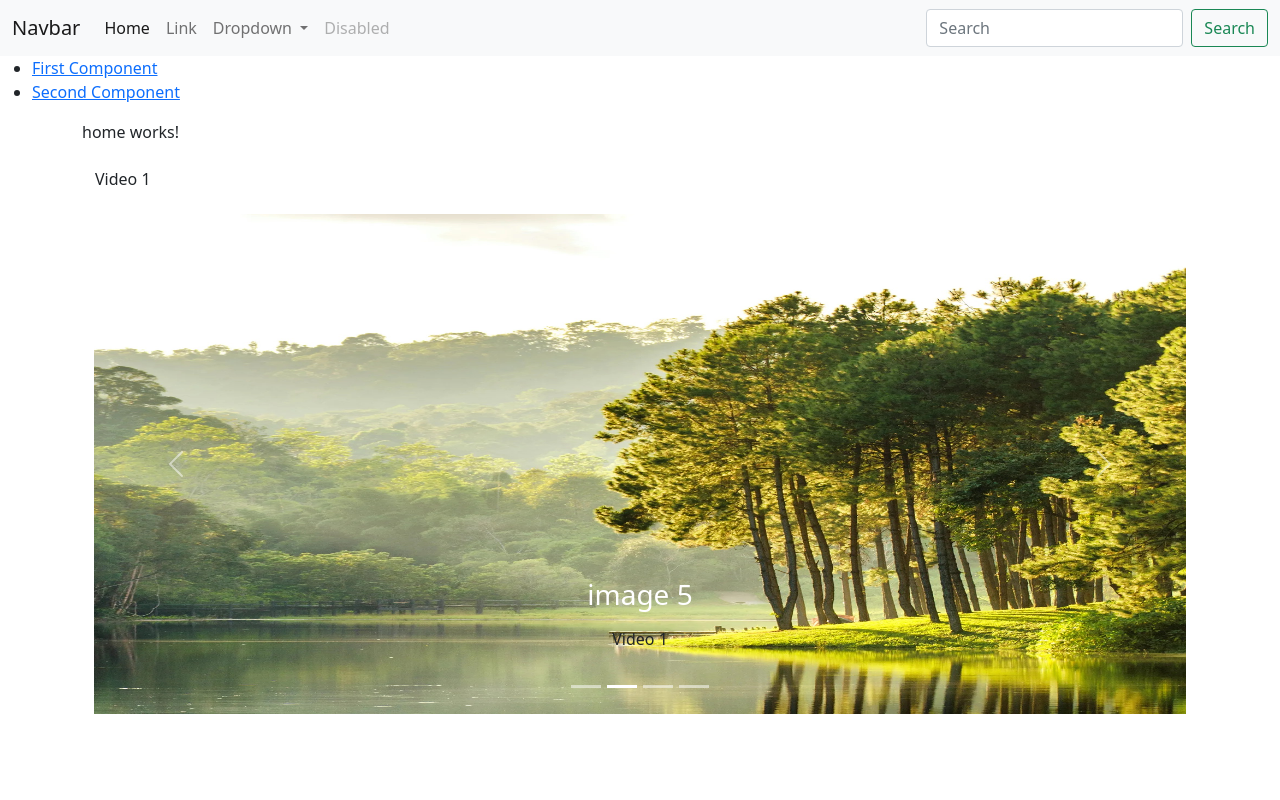
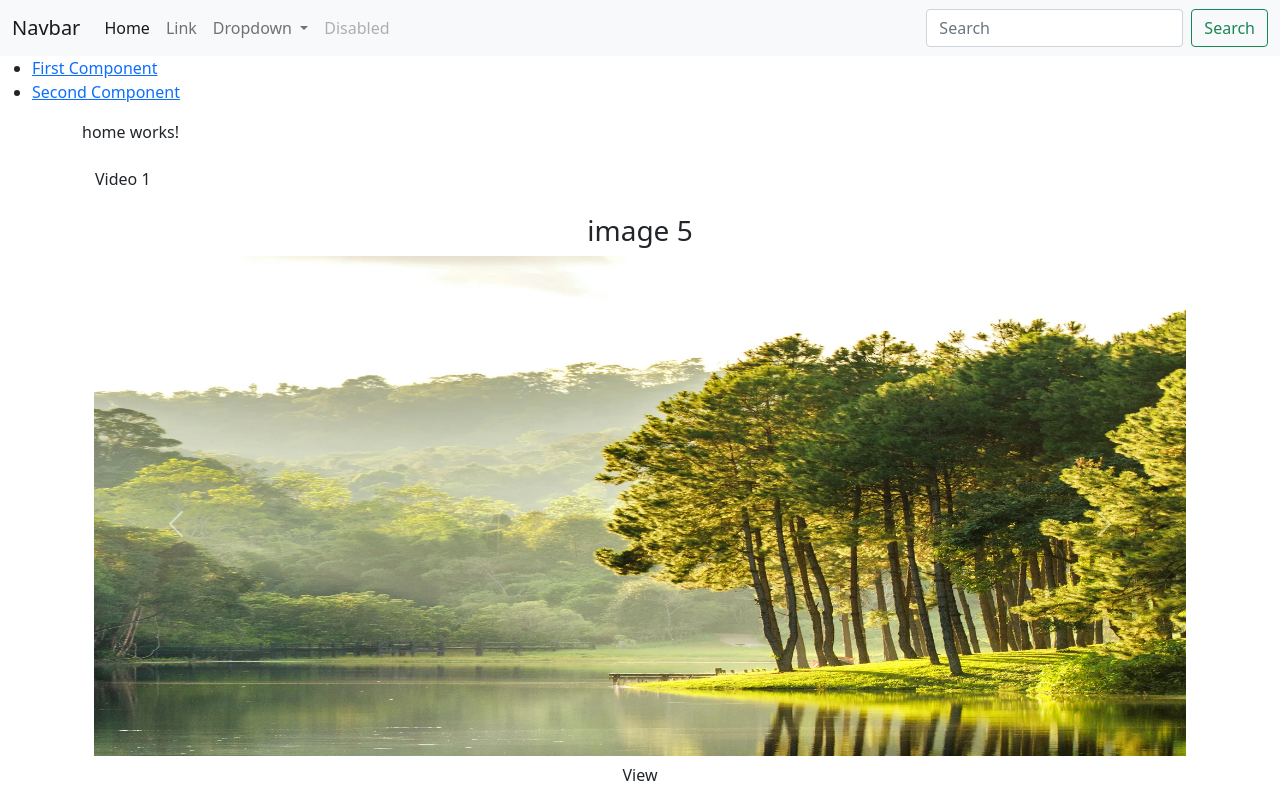
Before and after one commit to Arturo-Hdz/started-angular, an Angular app in the folder client/: page / in a window 1280 px wide. Shown: the top 800 px of the page. Built offline with nearby package versions, Linux system fonts and the light colour scheme.

Commit message:
Http $ Featured #16

```diff
--- a/client/src/app/home/home.component.html
+++ b/client/src/app/home/home.component.html
@@ -5,7 +5,19 @@
   <div class="container">
     <div class="row">
 <div class="col-sm-12">
+
+  <carousel class="text-center">
+
+    <slide *ngFor='let imageObj2 of homeImageList2'>
+      <h3>{{ imageObj2.name }}</h3>
+      <img class="img-main-carousel" [src]="imageObj2.image" alt="first slide" style="display: block; width: 100%;">
+      <p><a class="btn btn-default" href="{{ imageObj2.slug }}">View</a></p>
+      {{ imageObj2.image }}
+    </slide>
+  </carousel>
+
 <carousel class="text-center">
+
     <slide *ngFor='let imageObj of homeImageList'>
       <a class="" href="/videos/video-1" (click)='preventNormal($event, imageObj)'>
         <img class="img-main-carousel" [src]="imageObj.image" alt="first slide" style="display: block; width: 100%;">
--- a/client/src/app/home/home.component.ts
+++ b/client/src/app/home/home.component.ts
@@ -1,23 +1,46 @@
-import { Component, OnInit } from '@angular/core';
+import { Component, OnInit, OnDestroy } from '@angular/core';
 import { Router } from '@angular/router';
+import { HttpClient } from '@angular/common/http';
 
 @Component({
   selector: 'app-home',
   templateUrl: './home.component.html',
   styleUrls: ['./home.component.css']
 })
-export class HomeComponent implements OnInit {
+export class HomeComponent implements OnInit, OnDestroy {
   // prevented = false;
+  private req: any;
   homeImageList = [
     {image: "assets/images/nature/4.jpg", title:"image 4", link:'/videos/video-1'},
     {image: "assets/images/nature/5.jpg", title:"image 5", link:'/videos/video-1'},
     {image: "assets/images/nature/6.jpg", title:"image 6", link:'/videos/video-1'},
     {image: "assets/images/nature/4.jpg", title:"image 4", link:'/videos/video-1'}
-
   ]
-  constructor(private router:Router) { }
+  homeImageList2 = [
+    {image: "assets/images/nature/4.jpg", name:"image 4", slug:'/videos/video-1'},
+    {image: "assets/images/nature/5.jpg", name:"image 5", slug:'/videos/video-2'},
+    {image: "assets/images/nature/6.jpg", name:"image 6", slug:'/videos/video-3'},
+  ]
+  constructor(private router:Router,
+              private http:HttpClient) { }
 
   ngOnInit(): void {
+    this.req = this.http.get('assets/json/videos.json').subscribe(data=>{
+      console.log(data);
+
+      ((item: any)=>{
+        if (item.featured){
+          console.log(item)
+          this.homeImageList2.push(item);
+        }
+      })
+      // this.homeImageList2 = data as [];
+          })
+  }
+
+
+  ngOnDestroy(): void {
+    this.req.unsubscribe()
   }
 
   preventNormal(event:MouseEvent, image:any){
--- a/client/src/app/video-list/video-list.component.html
+++ b/client/src/app/video-list/video-list.component.html
@@ -16,16 +16,10 @@
 
         <div style="position: relative; height: 0; padding-bottom: 56%;" *ngIf='item.embed'>
             <!-- <iframe width="560" height="315" src="https://www.youtube.com/embed/VtHrTX_nTto" title="YouTube video player" frameborder="0" allow="accelerometer; autoplay; clipboard-write; encrypted-media; gyroscope; picture-in-picture" allowfullscreen></iframe> -->
-            <!-- <iframe [src]="getEmbedUrl(item)" width="560" height="315" title="YouTube video player" frameborder="0" allow="accelerometer; autoplay; clipboard-write; encrypted-media; gyroscope; picture-in-picture" allowfullscreen></iframe> -->
             <iframe [src]="getEmbedUrl(item)" width="560" height="315" title="YouTube video player" frameborder="0" allow="accelerometer; autoplay; clipboard-write; encrypted-media; gyroscope; picture-in-picture" allowfullscreen></iframe>
+
         </div>
 
     </div>
 
 <p>video-list works!</p>
-
-
-<h4>Resource URL:</h4>
-<p>Showing: {{dangerousVideoUrl}}</p>
-<p>Trusted:</p>
-<iframe class="e2e-iframe-trusted-src" width="640" height="390" [src]="videoUrl"></iframe>
--- a/client/src/assets/json/videos.json
+++ b/client/src/assets/json/videos.json
@@ -2,16 +2,21 @@
     {
       "name": "welcome2",
       "slug": "item-1",
-      "embed": "MM7v61MvHco"
+      "embed": "MM7v61MvHco",
+      "image": "assets/images/nature/4.jpg",
+      "featured": true
     },
     {
         "name": "item 2",
         "slug": "item-2",
-        "embed": "MM7v61MvHco"
+        "embed": "MM7v61MvHco",
+        "image": "assets/images/nature/5.jpg",
+        "featured": true
       },
       {
         "name": "item 3",
         "slug": "item-3",
-        "embed": "null"
+        "embed": "null",
+        "image": "assets/images/nature/6.jpg"
       }
   ]
```
